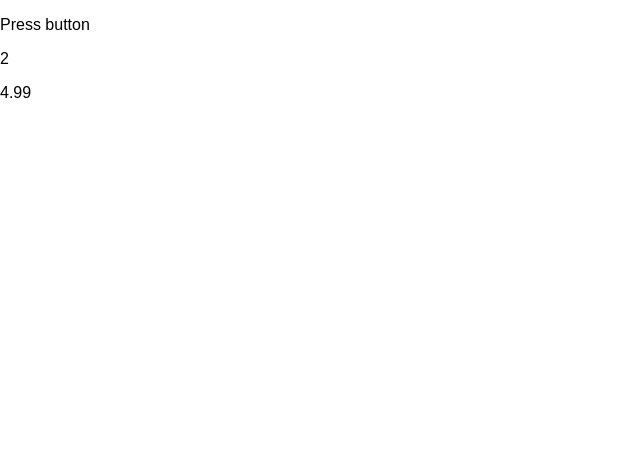
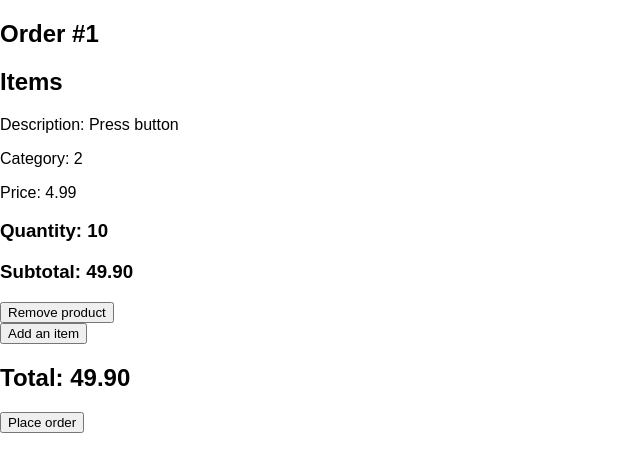
Before and after one commit to ArnaudWeyts/teamleader-ordering-test, a React (Create React App) app: page /orders/1 in a window 1280 px wide. Shown: the top 472 px of the page, without its empty margins (0-640 px from the left). Built offline with nearby package versions, Linux system fonts and the light colour scheme.

Commit message:
Displaying of data adjustments, remove item

```diff
--- a/src/components/Order.jsx
+++ b/src/components/Order.jsx
@@ -11,6 +11,8 @@ class Order extends Component {
     this.state = {
       order: null
     };
+
+    this.adjustTotal = this.adjustTotal.bind(this);
   }
 
   componentDidMount() {
@@ -26,6 +28,15 @@ class Order extends Component {
     this.setState({ order });
   }
 
+  adjustTotal(unitPrice) {
+    const { order } = this.state;
+
+    order.total -= unitPrice;
+    order.total = order.total.toFixed(2);
+
+    this.setState({ order });
+  }
+
   render() {
     const { order } = this.state;
 
@@ -33,7 +44,20 @@ class Order extends Component {
       return <div>Loading...</div>;
     }
 
-    return <ProductList items={order.items} />;
+    return (
+      <div>
+        <h2>Order #{order.id}</h2>
+        <h2>Items</h2>
+        <ProductList items={order.items} adjustTotal={this.adjustTotal} />
+        <button type="button" onClick={() => console.log('add item')}>
+          Add an item
+        </button>
+        <h2>Total: {order.total}</h2>
+        <button type="button" onClick={() => console.log('order placed')}>
+          Place order
+        </button>
+      </div>
+    );
   }
 }
 
--- a/src/components/Product.jsx
+++ b/src/components/Product.jsx
@@ -3,9 +3,9 @@ import PropTypes from 'prop-types';
 
 const Product = ({ product }) => (
   <div>
-    <p>{product.description}</p>
-    <p>{product.category}</p>
-    <p>{product.price}</p>
+    <p>Description: {product.description}</p>
+    <p>Category: {product.category}</p>
+    <p>Price: {product.price}</p>
   </div>
 );
 
--- a/src/components/ProductList.jsx
+++ b/src/components/ProductList.jsx
@@ -28,6 +28,41 @@ class ProductList extends Component {
     this.setState({ products });
   }
 
+  removeProduct(id) {
+    const { products } = this.state;
+    const { adjustTotal } = this.props;
+
+    // remove certain quantity of product
+    const updatedProduct = products.find(x => x['product-id'] === id);
+    updatedProduct.quantity -= 1;
+
+    // adjust the subtotal price
+    updatedProduct.total -= updatedProduct['unit-price'];
+    updatedProduct.total = updatedProduct.total.toFixed(2);
+
+    let updatedProductList;
+
+    // check if quantity is 0, then remove fully
+    // otherwise adjust quantity
+    if (updatedProduct.quantity < 1) {
+      updatedProductList = products.filter(
+        product => product['product-id'] !== id
+      );
+    } else {
+      updatedProductList = products.map(product => {
+        if (product['product-id'] === id) {
+          return updatedProduct;
+        }
+        return product;
+      });
+    }
+
+    this.setState({ products: updatedProductList });
+
+    // adjust the top-level total price
+    adjustTotal(updatedProduct['unit-price']);
+  }
+
   render() {
     const { products } = this.state;
 
@@ -38,7 +73,17 @@ class ProductList extends Component {
     return (
       <div>
         {products.map(product => (
-          <Product key={product['product-id']} product={product.product} />
+          <div key={product['product-id']}>
+            <Product product={product.product} />
+            <h3>Quantity: {product.quantity}</h3>
+            <h3>Subtotal: {product.total}</h3>
+            <button
+              type="button"
+              onClick={() => this.removeProduct(product['product-id'])}
+            >
+              Remove product
+            </button>
+          </div>
         ))}
       </div>
     );
@@ -53,7 +98,8 @@ ProductList.propTypes = {
       'unit-price': PropTypes.string,
       total: PropTypes.string
     })
-  ).isRequired
+  ).isRequired,
+  adjustTotal: PropTypes.func.isRequired
 };
 
 export default ProductList;
```
